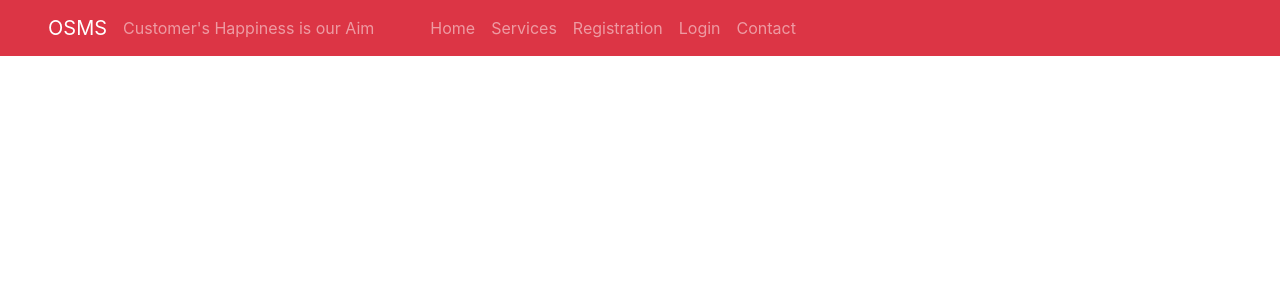
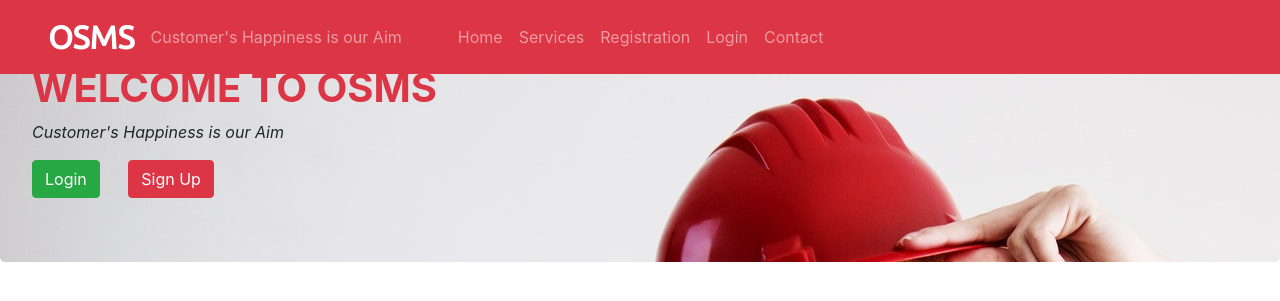
Before and after one commit to huzaifa215/OSMS, a PHP site: page / in a window 1280 px wide. Shown: the top 301 px of the page. Run offline with PHP 8.4, Linux system fonts and the light colour scheme.

Commit message:
Start Header Jumbotron

```diff
--- a/css/custom.css
+++ b/css/custom.css
@@ -1 +1,6 @@
-/* font-family : 'Ubuntu', sans-serif; */
+/* Change Brand Font */
+.navbar-brand {
+    font-family: 'Ubuntu', sans-serif;
+    font-size: 2em;
+    font-weight: bold;
+  }
--- a/index.php
+++ b/index.php
@@ -38,5 +38,16 @@
       </ul>
     </div>
   </nav> <!-- End Navigation -->
+
+  <!-- Start Header Jumbotron-->
+  <header class="jumbotron back-image" style="background-image: url(images/Banner1.jpeg);">
+    <div class="myclass mainHeading">
+      <h1 class="text-uppercase text-danger font-weight-bold">Welcome to OSMS</h1>
+      <p class="font-italic">Customer's Happiness is our Aim</p>
+      <a href="Requester/RequesterLogin.php" class="btn btn-success mr-4">Login</a>
+      <a href="#registration" class="btn btn-danger mr-4">Sign Up</a>
+    </div>
+  </header> <!-- End Header Jumbotron -->
+
 </body>
 </html>
```
